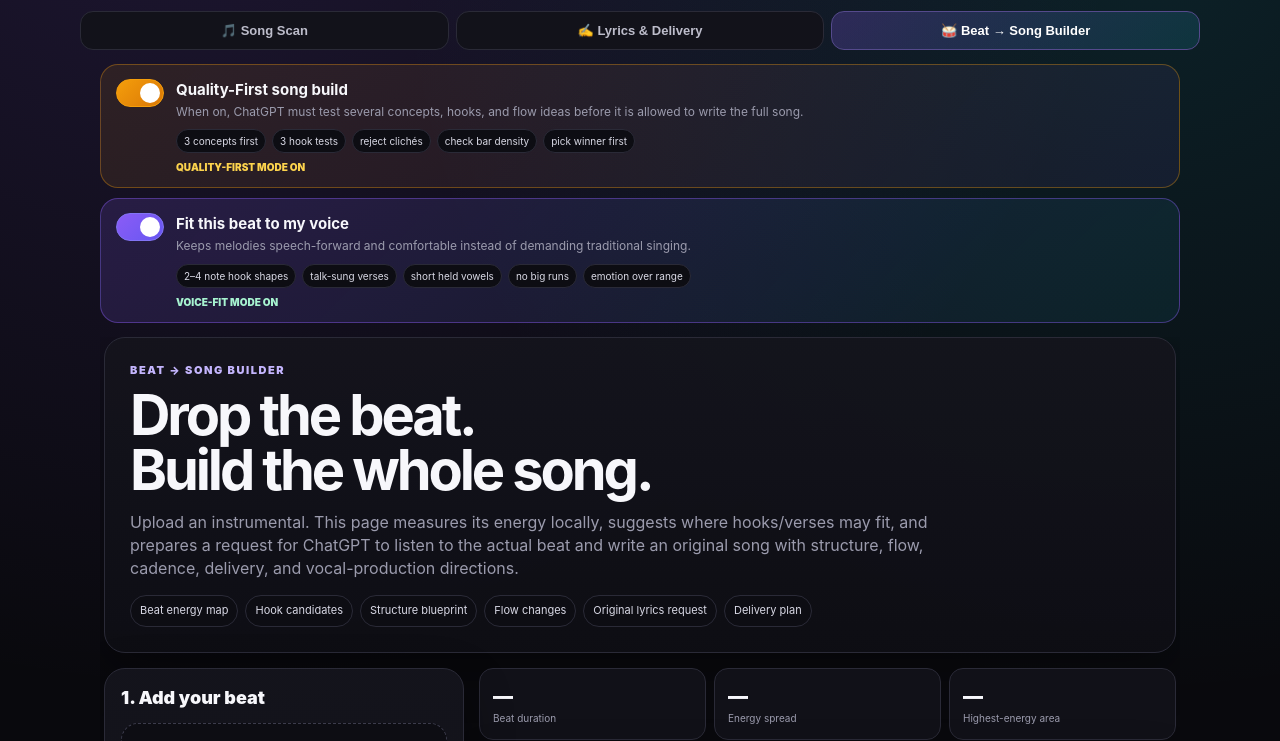
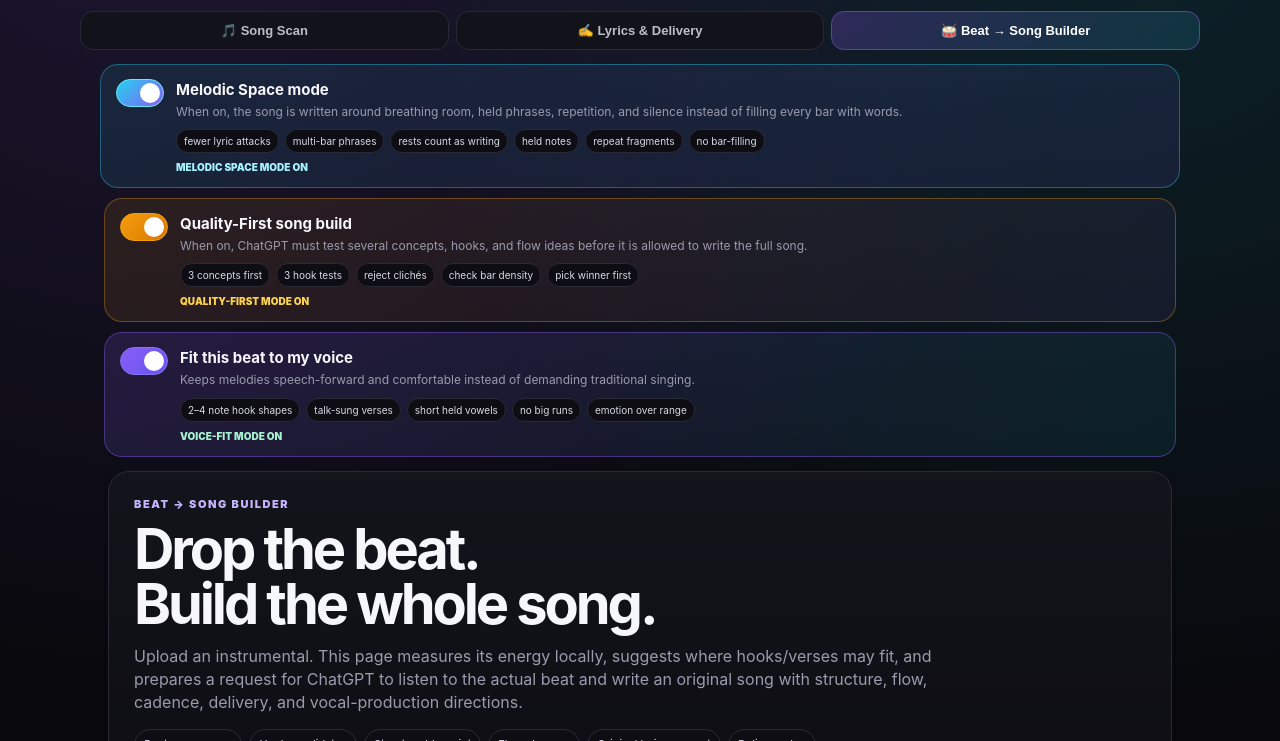
Before and after one commit to nozero1221/music-coach-ai, a plain HTML site: page index.html in a window 1280 px wide. Both pictures are taken after a click on the button "🥁 Beat → Song Builder". Shown: the part 59-800 px from the top of the page. Drawn offline with Linux system fonts and the light colour scheme.

Commit message:
Route Beat Builder through melodic space mode

```diff
--- a/index.html
+++ b/index.html
@@ -20,7 +20,7 @@
 <button class="tab" data-mode="beat">🥁 Beat → Song Builder</button>
 </nav>
 <iframe id="toolsFrame" class="frame active" src="song-tools.html" title="Song Scan and Lyrics Lab"></iframe>
-<iframe id="beatFrame" class="frame" src="beat-quality-fit.html" title="Beat to Song Builder with quality-first and voice-fit modes"></iframe>
+<iframe id="beatFrame" class="frame" src="beat-melodic-space.html" title="Beat to Song Builder with melodic-space, quality-first, and voice-fit modes"></iframe>
 <div class="note">All local analysis stays on your device. Creative song generation happens when you attach the audio in ChatGPT and paste the prepared request.</div>
 </main>
 <script>
```
